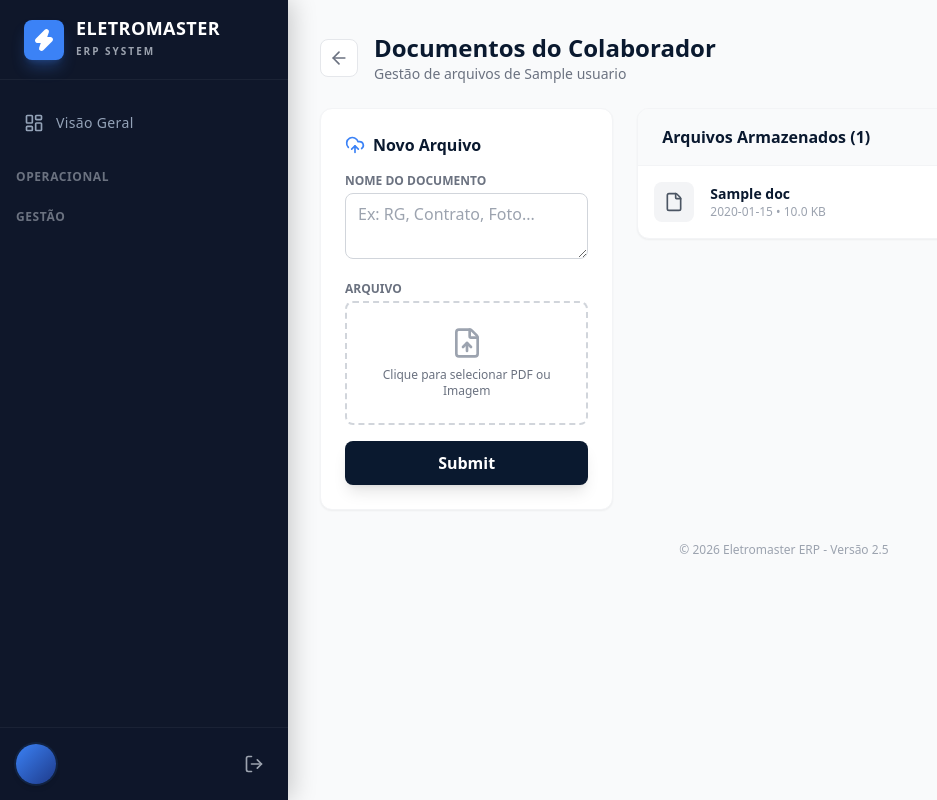
After one commit to Zhenriquee/ERP_ELETROMASTER, a Python web app: template src/templates/autenticacao/documentos.html in a window 1280 px wide. The commit adds this page. Shown: the whole page, without its empty margins (0-937 px from the left). Run offline with Jinja, Linux system fonts and the light colour scheme; the template is opened without the code that fills it: most values are stand-ins (such as "Sample title", 1, 10 or a date in 2020); form fields are guessed from the names that the template uses; some libraries are stand-ins or nearby versions.

Commit message:
Ajuste na tela de usuario
agora o usuario pode anexar arquivos

```diff
--- a/src/configuracao.py
+++ b/src/configuracao.py
@@ -8,6 +8,9 @@ load_dotenv()
 class ConfiguracaoBase:
     SECRET_KEY = os.getenv('SECRET_KEY', 'chave_padrao_desenvolvimento_insegura')
     SQLALCHEMY_TRACK_MODIFICATIONS = False
+    basedir = os.path.abspath(os.path.dirname(__file__))
+    UPLOAD_FOLDER = os.path.join(os.path.dirname(basedir), 'uploads_colaboradores')
+    MAX_CONTENT_LENGTH = 16 * 1024 * 1024 # Limite de 16MB
 
 class ConfiguracaoDesenvolvimento(ConfiguracaoBase):
     DEBUG = True
--- /dev/null
+++ b/src/templates/autenticacao/documentos.html
@@ -0,0 +1,233 @@
+{% extends "base.html" %}
+
+{% block conteudo %}
+<div class="container mx-auto max-w-5xl relative">
+
+    <div class="flex items-center justify-between mb-6">
+        <div class="flex items-center gap-4">
+            <a href="{{ url_for('autenticacao.listar_usuarios') }}" class="p-2 rounded-lg bg-white border border-gray-200 text-gray-500 hover:text-navy-900 transition-colors">
+                <i data-lucide="arrow-left" class="w-5 h-5"></i>
+            </a>
+            <div>
+                <h2 class="text-2xl font-bold text-navy-900">Documentos do Colaborador</h2>
+                <p class="text-sm text-gray-500">Gestão de arquivos de {{ usuario.nome }}</p>
+            </div>
+        </div>
+    </div>
+
+    <div class="grid grid-cols-1 lg:grid-cols-3 gap-6">
+
+        <div class="lg:col-span-1">
+            <div class="bg-white p-6 rounded-xl shadow-sm border border-gray-100">
+                <h3 class="font-bold text-navy-900 mb-4 flex items-center">
+                    <i data-lucide="upload-cloud" class="w-5 h-5 mr-2 text-blue-500"></i> Novo Arquivo
+                </h3>
+
+                <form method="POST" enctype="multipart/form-data" class="space-y-4">
+                    {{ form.hidden_tag() }}
+
+                    <div>
+                        <label class="block text-xs font-bold text-gray-500 uppercase mb-1">Nome do Documento</label>
+                        {{ form.descricao(class="w-full px-3 py-2 border border-gray-300 rounded-lg focus:ring-2 focus:ring-navy-900 outline-none", placeholder="Ex: RG, Contrato, Foto...") }}
+                    </div>
+
+                    <div>
+                        <label class="block text-xs font-bold text-gray-500 uppercase mb-1">Arquivo</label>
+
+                        <div id="area-upload" class="relative border-2 border-dashed border-gray-300 rounded-lg p-6 hover:bg-gray-50 transition-all text-center cursor-pointer group">
+
+                            <div class="pointer-events-none">
+                                <i id="icone-upload" data-lucide="file-up" class="w-8 h-8 text-gray-400 mx-auto mb-2 transition-colors"></i>
+                                <span id="texto-upload" class="text-xs text-gray-500 font-medium block">
+                                    Clique para selecionar PDF ou Imagem
+                                </span>
+                                <span id="nome-arquivo" class="text-sm text-green-600 font-bold hidden mt-1 break-all"></span>
+                            </div>
+
+                            {{ form.arquivo(class="absolute inset-0 w-full h-full opacity-0 cursor-pointer", id="input-arquivo", onchange="atualizarFeedbackArquivo(this)") }}
+                        </div>
+                    </div>
+
+                    {{ form.submit(class="w-full bg-navy-900 hover:bg-navy-800 text-white font-bold py-2.5 rounded-lg transition-colors cursor-pointer shadow-lg hover:shadow-xl") }}
+                </form>
+            </div>
+        </div>
+
+        <div class="lg:col-span-2">
+            <div class="bg-white rounded-xl shadow-sm border border-gray-100 overflow-hidden">
+                <div class="bg-gray-50 px-6 py-4 border-b border-gray-100">
+                    <h3 class="font-bold text-navy-900">Arquivos Armazenados ({{ documentos|length }})</h3>
+                </div>
+
+                {% if documentos %}
+                <div class="divide-y divide-gray-100">
+                    {% for doc in documentos %}
+                    <div class="p-4 hover:bg-gray-50 transition-colors flex items-center justify-between group">
+                        <div class="flex items-center gap-4">
+                            <div class="w-10 h-10 rounded-lg flex items-center justify-center
+                                {{ 'bg-red-100 text-red-600' if doc.tipo_arquivo == 'pdf' else
+                                   'bg-blue-100 text-blue-600' if doc.tipo_arquivo in ['png', 'jpg', 'jpeg'] else
+                                   'bg-gray-100 text-gray-600' }}">
+                                {% if doc.tipo_arquivo == 'pdf' %}
+                                    <i data-lucide="file-text" class="w-5 h-5"></i>
+                                {% elif doc.tipo_arquivo in ['png', 'jpg', 'jpeg'] %}
+                                    <i data-lucide="image" class="w-5 h-5"></i>
+                                {% else %}
+                                    <i data-lucide="file" class="w-5 h-5"></i>
+                                {% endif %}
+                            </div>
+                            <div>
+                                <h4 class="font-bold text-navy-900 text-sm">{{ doc.nome_original }}</h4>
+                                <p class="text-xs text-gray-400">
+                                    {{ doc.criado_em.strftime('%d/%m/%Y %H:%M') }} • {{ "%.1f"|format(doc.tamanho_kb) }} KB
+                                </p>
+                            </div>
+                        </div>
+
+                        <div class="flex items-center gap-2 opacity-100 sm:opacity-0 sm:group-hover:opacity-100 transition-opacity">
+                            {% if doc.tipo_arquivo in ['pdf', 'png', 'jpg', 'jpeg'] %}
+                            <button onclick="abrirPreview('{{ url_for('autenticacao.visualizar_documento', doc_id=doc.id) }}', '{{ doc.tipo_arquivo }}', '{{ doc.nome_original }}')"
+                                    class="p-2 text-gray-600 hover:bg-gray-100 rounded-lg transition-colors" title="Pré-visualizar">
+                                <i data-lucide="eye" class="w-4 h-4"></i>
+                            </button>
+                            {% endif %}
+
+                            <a href="{{ url_for('autenticacao.baixar_documento', doc_id=doc.id) }}" class="p-2 text-blue-600 hover:bg-blue-50 rounded-lg transition-colors" title="Baixar">
+                                <i data-lucide="download" class="w-4 h-4"></i>
+                            </a>
+                            <a href="{{ url_for('autenticacao.deletar_documento', doc_id=doc.id) }}" class="p-2 text-red-500 hover:bg-red-50 rounded-lg transition-colors" onclick="return confirm('Excluir este arquivo permanentemente?')" title="Excluir">
+                                <i data-lucide="trash-2" class="w-4 h-4"></i>
+                            </a>
+                        </div>
+                    </div>
+                    {% endfor %}
+                </div>
+                {% else %}
+                <div class="p-12 text-center text-gray-400">
+                    <i data-lucide="folder-open" class="w-12 h-12 mx-auto mb-3 opacity-30"></i>
+                    <p>Nenhum documento anexado para este colaborador.</p>
+                </div>
+                {% endif %}
+            </div>
+        </div>
+    </div>
+
+    <div id="previewModal" class="fixed inset-0 z-50 hidden items-center justify-center bg-black/60 backdrop-blur-sm transition-all duration-300 opacity-0">
+        <div class="bg-white rounded-xl shadow-2xl w-full max-w-4xl mx-4 flex flex-col max-h-[90vh] transform scale-95 transition-all duration-300" id="previewContainer">
+            <div class="flex justify-between items-center p-4 border-b border-gray-200">
+                <h3 class="font-bold text-navy-900 truncate" id="previewTitle">Visualização</h3>
+                <button onclick="fecharPreview()" class="p-2 text-gray-400 hover:text-red-500 hover:bg-red-50 rounded-lg transition-colors">
+                    <i data-lucide="x" class="w-6 h-6"></i>
+                </button>
+            </div>
+            <div class="flex-1 p-4 overflow-auto bg-gray-100 flex items-center justify-center relative h-full">
+                <div id="previewLoading" class="absolute inset-0 flex items-center justify-center text-blue-500 hidden">
+                    <i data-lucide="loader-2" class="w-10 h-10 animate-spin"></i>
+                </div>
+                <img id="previewImage" src="" alt="Preview" class="max-w-full max-h-full object-contain shadow-lg hidden rounded">
+                <iframe id="previewFrame" src="" class="w-full h-full min-h-[60vh] shadow-lg hidden rounded bg-white" frameborder="0"></iframe>
+            </div>
+        </div>
+    </div>
+
+</div>
+{% endblock %}
+
+{% block scripts %}
+<script>
+    // --- FUNÇÃO PARA ATUALIZAR FEEDBACK DE UPLOAD ---
+    function atualizarFeedbackArquivo(input) {
+        const area = document.getElementById('area-upload');
+        const icone = document.getElementById('icone-upload');
+        const texto = document.getElementById('texto-upload');
+        const nomeArquivo = document.getElementById('nome-arquivo');
+
+        if (input.files && input.files[0]) {
+            const arquivo = input.files[0];
+
+            // 1. Muda a cor da borda e fundo
+            area.classList.remove('border-gray-300', 'hover:bg-gray-50');
+            area.classList.add('border-green-400', 'bg-green-50');
+
+            // 2. Muda o ícone para check
+            icone.classList.remove('text-gray-400');
+            icone.classList.add('text-green-600');
+            icone.setAttribute('data-lucide', 'check-circle'); // Muda o ícone
+
+            // 3. Esconde texto padrão e mostra nome do arquivo
+            texto.classList.add('hidden');
+            nomeArquivo.textContent = arquivo.name;
+            nomeArquivo.classList.remove('hidden');
+
+            // Atualiza os ícones na tela
+            lucide.createIcons();
+        } else {
+            // Se cancelar, reseta (opcional)
+            area.classList.add('border-gray-300', 'hover:bg-gray-50');
+            area.classList.remove('border-green-400', 'bg-green-50');
+            texto.classList.remove('hidden');
+            nomeArquivo.classList.add('hidden');
+        }
+    }
+
+    // --- FUNÇÕES DO MODAL (MANTIDAS) ---
+    const modal = document.getElementById('previewModal');
+    const modalContainer = document.getElementById('previewContainer');
+    const previewImage = document.getElementById('previewImage');
+    const previewFrame = document.getElementById('previewFrame');
+    const previewTitle = document.getElementById('previewTitle');
+    const previewLoading = document.getElementById('previewLoading');
+
+    function abrirPreview(url, tipo, titulo) {
+        previewImage.classList.add('hidden');
+        previewFrame.classList.add('hidden');
+        previewLoading.classList.remove('hidden');
+        previewImage.src = '';
+        previewFrame.src = '';
+        previewTitle.textContent = titulo;
+
+        modal.classList.remove('hidden');
+        setTimeout(() => {
+            modal.classList.remove('opacity-0');
+            modalContainer.classList.remove('scale-95');
+        }, 10);
+
+        if (['jpg', 'jpeg', 'png'].includes(tipo)) {
+            previewImage.src = url;
+            previewImage.onload = () => {
+                previewLoading.classList.add('hidden');
+                previewImage.classList.remove('hidden');
+            };
+        } else if (tipo === 'pdf') {
+            previewFrame.src = url;
+            setTimeout(() => {
+                 previewLoading.classList.add('hidden');
+                 previewFrame.classList.remove('hidden');
+            }, 500);
+             previewFrame.onload = () => {
+                 previewLoading.classList.add('hidden');
+                 previewFrame.classList.remove('hidden');
+             };
+        }
+        lucide.createIcons();
+    }
+
+    function fecharPreview() {
+        modal.classList.add('opacity-0');
+        modalContainer.classList.add('scale-95');
+        setTimeout(() => {
+            modal.classList.add('hidden');
+            previewImage.src = '';
+            previewFrame.src = '';
+        }, 300);
+    }
+
+    modal.addEventListener('click', function(e) {
+        if (e.target === modal) fecharPreview();
+    });
+
+    document.addEventListener('keydown', function(e) {
+        if (e.key === 'Escape' && !modal.classList.contains('hidden')) fecharPreview();
+    });
+</script>
+{% endblock %}
```
Also changed, not shown: migrations/versions/2ec9cf1e58e5_adiciona_tabela_documentos_usuarios.py (added, +40 -0 lines), src/modulos/autenticacao/formularios.py (+9 -0 lines), src/modulos/autenticacao/modelos.py (+18 -0 lines), src/modulos/autenticacao/rotas/usuarios.py (+106 -4 lines), src/templates/autenticacao/lista_usuarios.html (+11 -5 lines), 2 other files.
